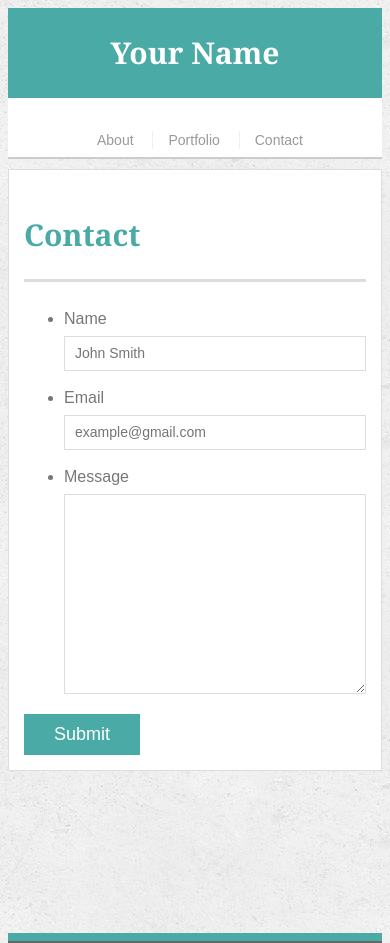
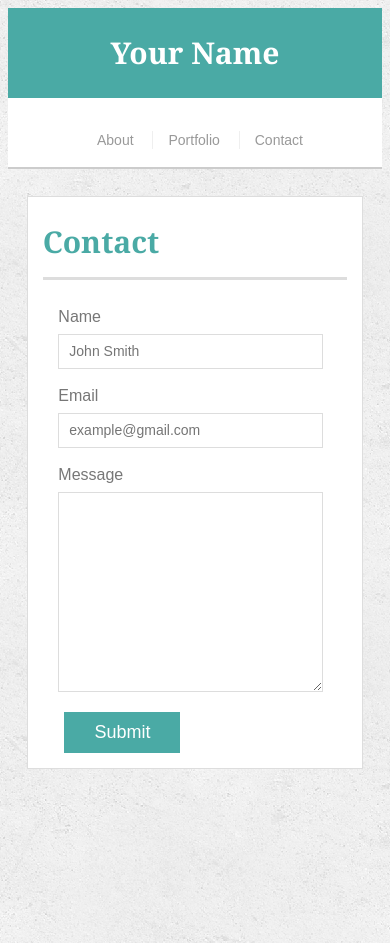
Before and after one commit to lkmoua012/Responsive-Portfolio, a plain HTML site: page contact.html in a window 390 px wide. Shown: the top 943 px of the page. Drawn offline with Linux system fonts and the light colour scheme.

Commit message:
Version 1.0

```diff
--- a/assets/css/style.css
+++ b/assets/css/style.css
@@ -48,6 +48,10 @@ h1 {
 h2,
 h3 {
   font-size: 22px;
+}
+
+li{
+  list-style: none;
 }
 
 /* header */
@@ -214,18 +218,18 @@ input[type=submit] {
   cursor: pointer;
   background: #4aaaa5;
   border: 0 none;
+  margin-left: 40px;
 }
 
-/*Desktop Media*/
+/*Laptop Media*/
 
 @media (max-width: 980px){
 #masthead{
   position: static;
 }
 
-#main-container {
-  padding-top: 50px;
-  min-height: calc(100vh - 70px);
+#logo{
+  margin-left: 5%;
 }
 
 nav{
@@ -233,6 +237,23 @@ nav{
   text-align: right;
   font-size: 16px;
   padding-right: 20px;
+}
+
+#main-container {
+  min-height: calc(100vh - 70px);
+  padding: 2% 25% 5% 5%;
+  padding-right: 25%;
+}
+
+ul{
+  position:relative;
+  right: 5%;
+  width: 100%;
+}
+
+input[type=submit]{
+  position:relative;
+  right: 5%;
 }
 
 }
@@ -252,18 +273,36 @@ nav{
   padding-right: 20px;
 }
 
+h1{
+  line-height: 10px;
+  padding-bottom: 30px;
+}
+
 #main-container {
-  padding-top: 20px;
+  padding: 5%;
   min-height: calc(100vh - 70px);
 }
 
 .main-section {
   max-width: 768px;
+  font-size: 16px;
+  padding: 15px;
 }
 
 .auth-image {
   float: left;
   width: 50%;
+}
+
+ul{
+  position:relative;
+  right: 6%;
+  width: 100%;
+}
+
+input[type=submit]{
+  position:relative;
+  right: 6%;
 }
 
 }
@@ -272,18 +311,20 @@ nav{
 
 @media (max-width: 640px){
 #masthead{
-  position: relative;
   margin: auto;
+  padding-left:0px;
 }
 
 #logo{
   width:100%;
+  margin: 0;
 }
 
 nav{
   width: 100%;
   text-align: center;
   font-size: 14px;
+  margin-bottom: 10px;
 }
 
 .auth-image {
@@ -294,7 +335,7 @@ nav{
 .main-section {
   float: left;
   width: 100%;
-  margin: auto;
+  margin: 5% 0 25% 0;
   height: 100%;
   padding: 15px;
   font-size: 16px;
@@ -304,6 +345,12 @@ nav{
   margin: auto;
   width:100%;
   padding-top: 10px;
+}
+
+ul{
+  position:relative;
+  right: 8%;
+  width: 100%;
 }
 
 .container{
```
